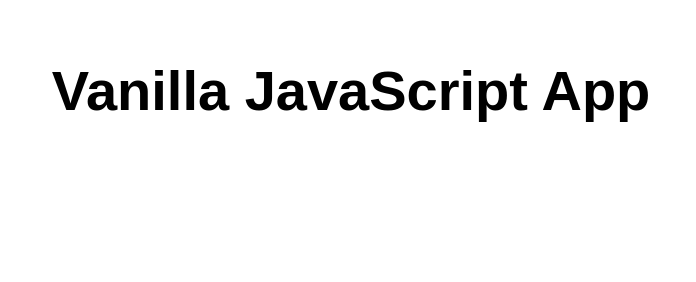
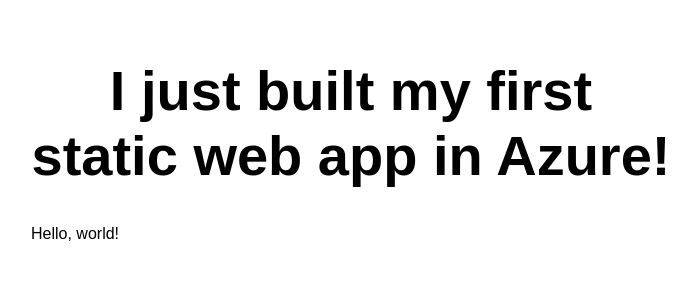
Before and after one commit to GregEakin/miniature-chainsaw, a website: page src/index.html in a window 1280 px wide. Shown: the whole page, without its empty margins (289-985 px from the left). Drawn offline with Linux system fonts and the light colour scheme.

Commit message:
Update index.html

```diff
--- a/src/index.html
+++ b/src/index.html
@@ -2,16 +2,17 @@
 <html lang="en">
 
 <head>
-  <meta charset="UTF-8">
-  <meta name="viewport" content="width=device-width, initial-scale=1.0">
-  <link rel="stylesheet" href="styles.css">
-  <title>Vanilla JavaScript App</title>
+    <meta charset="UTF-8">
+    <meta name="viewport" content="width=device-width, initial-scale=1.0">
+    <link rel="stylesheet" href="styles.css">
+    <title>A static web App</title>
 </head>
 
 <body>
-  <main>
-    <h1>Vanilla JavaScript App</h1>
-  </main>
+<main>
+    <h1>I just built my first static web app in Azure!</h1>
+    <p>Hello, world!</p>
+</main>
 </body>
 
 </html>
```
Also changed, not shown: 2 other files.
